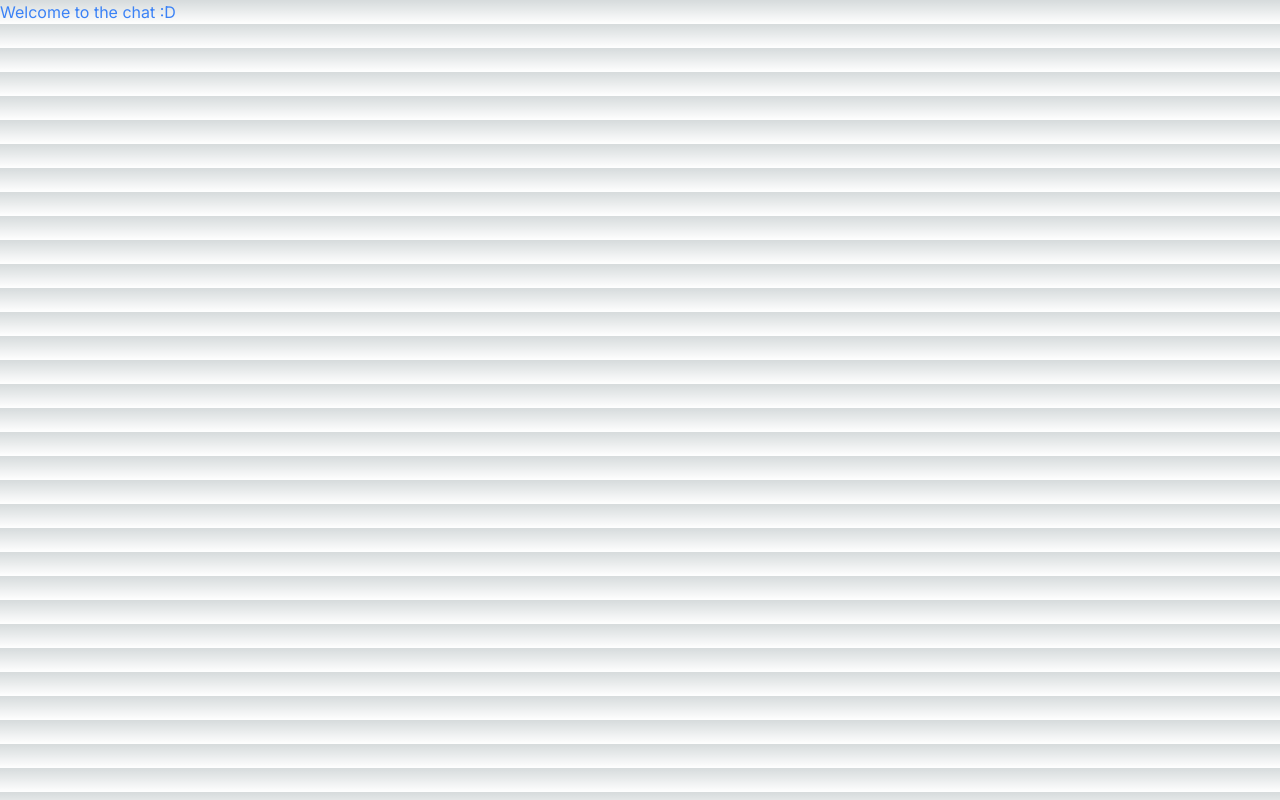
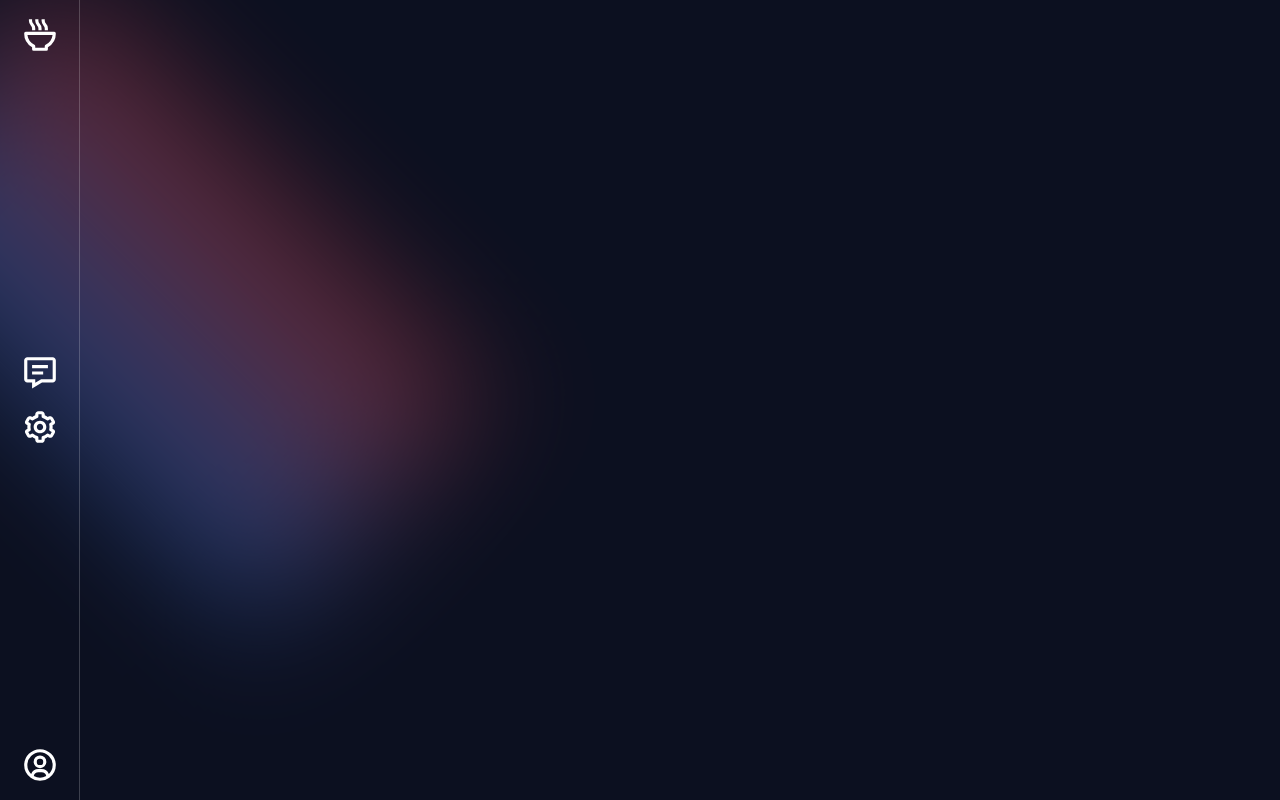
Before and after one commit to armeono/chat-app-v2, a Next.js app in the folder next-chat/: page /chat in a window 1280 px wide. Built offline with nearby package versions, Linux system fonts and the light colour scheme.

Commit message:
worked on the menu sidebar

```diff
--- a/next-chat/package.json
+++ b/next-chat/package.json
@@ -19,6 +19,7 @@
     "postcss": "8.4.28",
     "react": "18.2.0",
     "react-dom": "18.2.0",
+    "react-icons": "^4.10.1",
     "tailwindcss": "3.3.3",
     "typescript": "5.2.2"
   }
--- a/next-chat/src/app/chat/page.tsx
+++ b/next-chat/src/app/chat/page.tsx
@@ -1,7 +1,11 @@
-export default function Chat() {
+import Menu from "@/components/menu";
+
+const Chat = () => {
   return (
-    <div>
-      <h1 className="text-blue-500">Welcome to the chat :D</h1>
+    <div className="h-full w-full z-10 relative">
+      <Menu />
     </div>
   );
-}
+};
+
+export default Chat;
--- a/next-chat/src/app/globals.css
+++ b/next-chat/src/app/globals.css
@@ -4,17 +4,17 @@
 
 :root {
   --foreground-rgb: 0, 0, 0;
-  --background-start-rgb: 214, 219, 220;
-  --background-end-rgb: 255, 255, 255;
+  --background-start-rgb: 12, 16, 32;
+  --background-end-rgb: 12, 16, 32;
 }
 
-@media (prefers-color-scheme: dark) {
+/* @media (prefers-color-scheme: dark) {
   :root {
     --foreground-rgb: 255, 255, 255;
     --background-start-rgb: 0, 0, 0;
     --background-end-rgb: 0, 0, 0;
   }
-}
+} */
 
 body {
   color: rgb(var(--foreground-rgb));
--- a/next-chat/src/app/layout.tsx
+++ b/next-chat/src/app/layout.tsx
@@ -1,22 +1,27 @@
-import './globals.css'
-import type { Metadata } from 'next'
-import { Inter } from 'next/font/google'
+import "./globals.css";
+import type { Metadata } from "next";
+import { Inter } from "next/font/google";
 
-const inter = Inter({ subsets: ['latin'] })
+const inter = Inter({ subsets: ["latin"] });
 
 export const metadata: Metadata = {
-  title: 'Create Next App',
-  description: 'Generated by create next app',
-}
+  title: "noodle",
+  description: "Generated by create next app",
+};
 
 export default function RootLayout({
   children,
 }: {
-  children: React.ReactNode
+  children: React.ReactNode;
 }) {
   return (
     <html lang="en">
-      <body className={inter.className}>{children}</body>
+      <body className={inter.className}>
+        <div className="h-screen w-screen">
+          <div className="h-[600px] w-1/4 -rotate-45 -z-1  absolute bg-gradient-to-r from-blue-500 to-red-500 blur-3xl opacity-40"></div>
+          {children}
+        </div>
+      </body>
     </html>
-  )
+  );
 }
--- a/next-chat/src/app/login/page.tsx
+++ b/next-chat/src/app/login/page.tsx
@@ -1,10 +1,12 @@
 import Link from "next/link";
 
-export default function Login() {
+const Login = () => {
   return (
     <div>
       <h1 className="text-blue-500">Login page</h1>
       <Link href="/chat">Go to chat</Link>
     </div>
   );
-}
+};
+
+export default Login;
--- a/next-chat/src/app/page.tsx
+++ b/next-chat/src/app/page.tsx
@@ -3,7 +3,5 @@ import Login from "./login/page";
 
 export default function Home() {
   const loggedIn = false;
-  return (
-    <div className="h-screen w-screen">{loggedIn ? <Chat /> : <Login />}</div>
-  );
+  return <div>{loggedIn ? <Login /> : <Chat />}</div>;
 }
--- /dev/null
+++ b/next-chat/src/components/icon/index.tsx
@@ -0,0 +1,5 @@
+const Icon = ({ children }: { children: React.ReactNode }) => {
+  return <div className="cursor-pointer">{children}</div>;
+};
+
+export default Icon;
--- /dev/null
+++ b/next-chat/src/components/menu/index.tsx
@@ -0,0 +1,25 @@
+import { menuIcons } from "@/utils/icons";
+import { BiBowlHot, BiUserCircle } from "react-icons/bi";
+import Icon from "../icon";
+
+const Menu = () => {
+  return (
+    <div className="h-full w-[80px] text-white flex flex-col items-center justify-between py-4 border-r border-white border-opacity-20">
+      <Icon>
+        <BiBowlHot size={38} />
+      </Icon>
+
+      <div className="flex flex-col gap-4">
+        {menuIcons.map((icon, index) => {
+          return <Icon key={index}>{icon.img}</Icon>;
+        })}
+      </div>
+
+      <Icon>
+        <BiUserCircle size={38} />
+      </Icon>
+    </div>
+  );
+};
+
+export default Menu;
--- /dev/null
+++ b/next-chat/src/utils/icons/index.tsx
@@ -0,0 +1,12 @@
+import { BiMessageDetail, BiCog } from "react-icons/bi";
+
+export const menuIcons = [
+  {
+    type: "message",
+    img: <BiMessageDetail size={38} />,
+  },
+  {
+    type: "message",
+    img: <BiCog size={38} />,
+  },
+];
```
Also changed, not shown: 1 other file (tests, documents, lock files or other folders).
